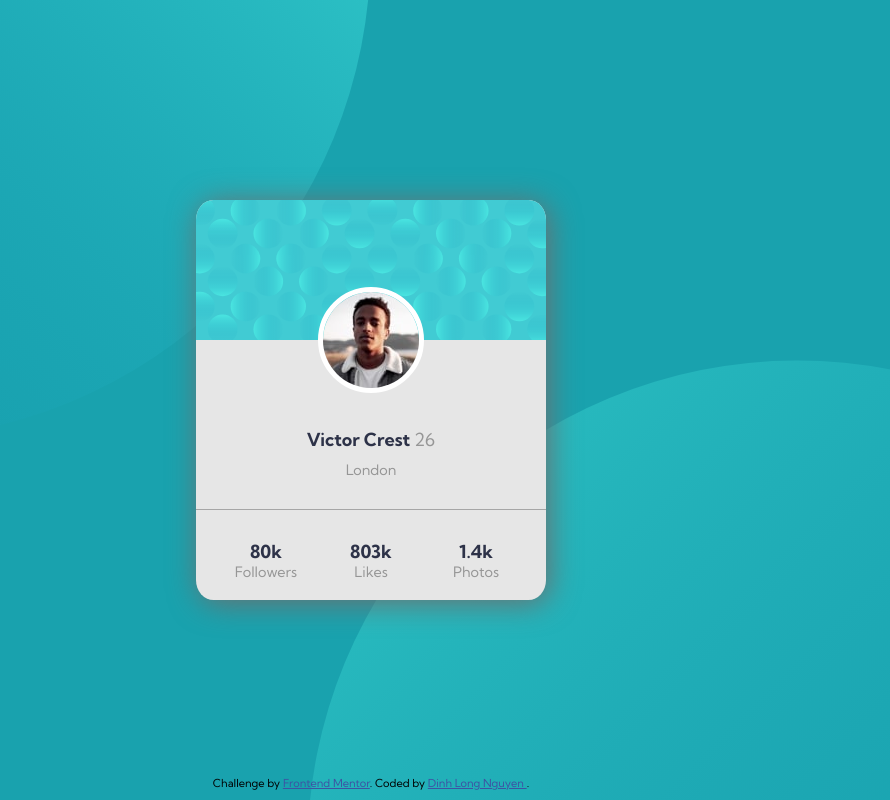
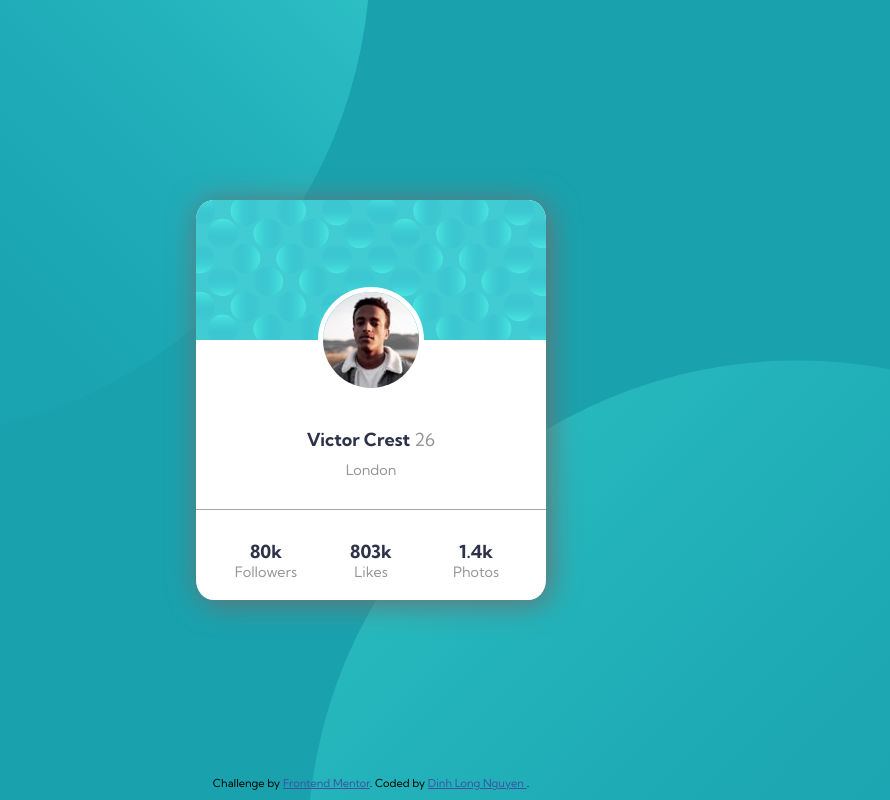
Before and after one commit to LongNgd/profile-card-component-main, a plain HTML site: page index.html in a window 1280 px wide. Shown: the whole page, without its empty margins (269-1159 px from the left). Drawn offline with Linux system fonts and the light colour scheme.

Commit message:
update card color

```diff
--- a/style.css
+++ b/style.css
@@ -16,7 +16,7 @@ body{
 .card{
     width: 350px;
     height: 400px;
-    background-color: rgb(230, 230, 230);
+    background-color: white;
     overflow: hidden;
     border-radius: 5%;
     position: absolute;
```
